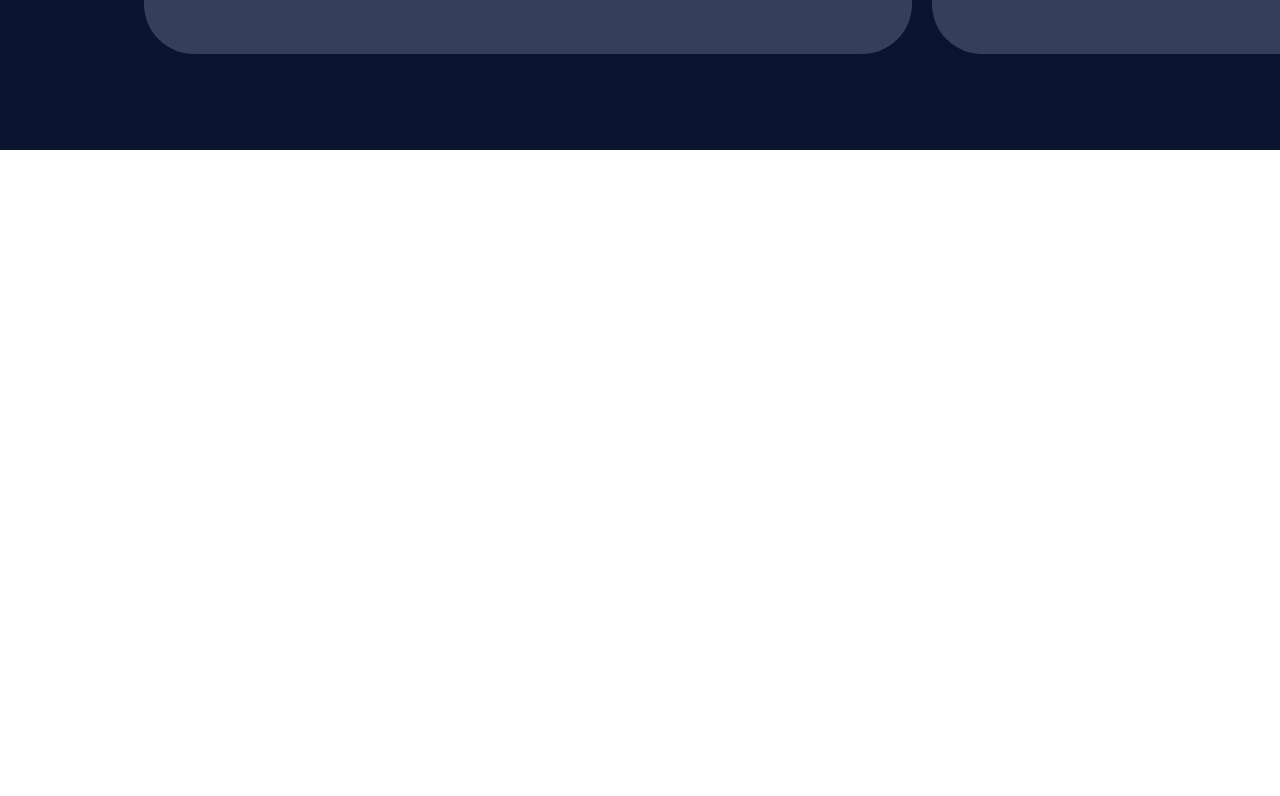
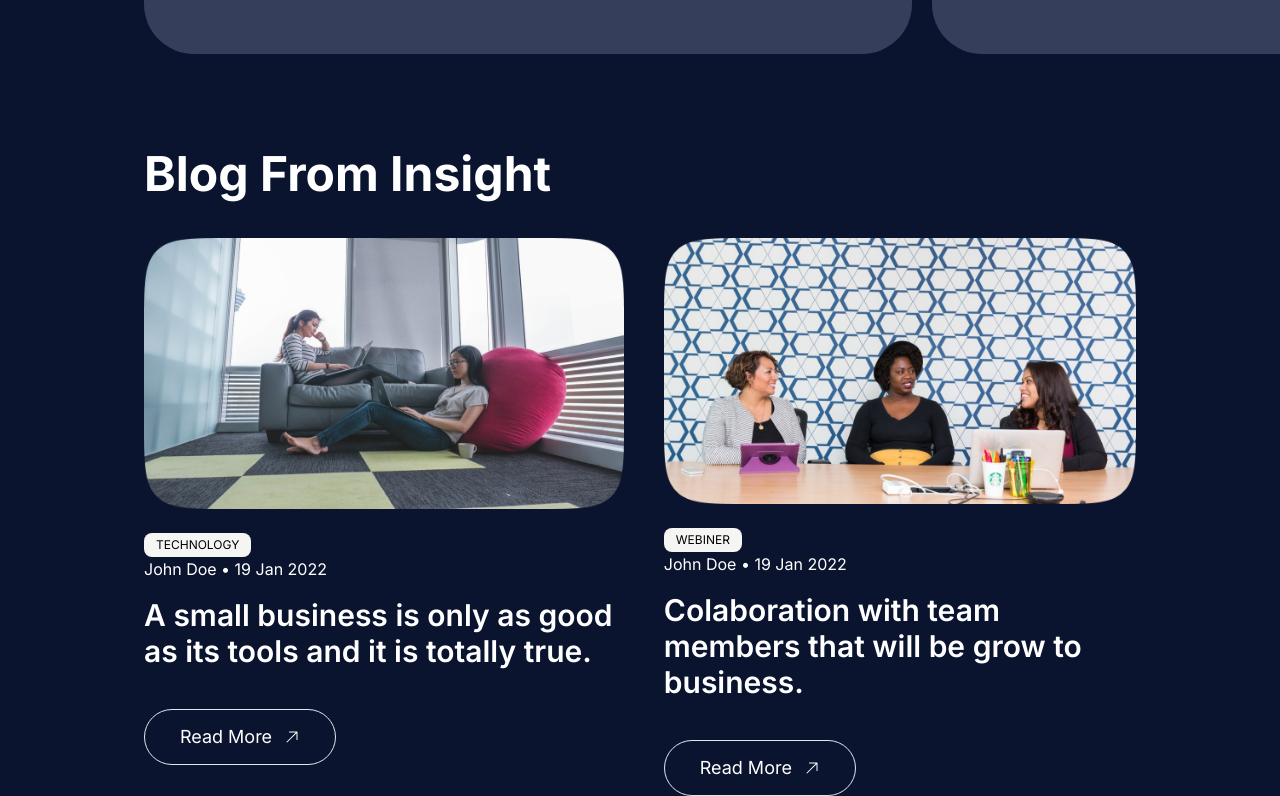
Before and after one commit to Kerotobil/bykr-case, a Next.js app: page / in a window 1280 px wide. Shown: the part 5473-6269 px from the top of the page. Before the commit the page ends 5623 px from the top, so only its background shows below. Built offline with nearby package versions, Linux system fonts and the light colour scheme.

Commit message:
Add SeventhLayout

```diff
--- /dev/null
+++ b/components/Home/SeventhLayout.tsx
@@ -0,0 +1,39 @@
+import Image from 'next/image';
+import { Button } from '../General/button';
+
+export const SeventhLayout = () => {
+  const contents = [
+    {
+      imageUrl: '/Rectangle18.png',
+      tag: 'TECHNOLOGY',
+      author: 'John Doe',
+      date: '19 Jan 2022',
+      title: 'A small business is only as good as its tools and it is totally true.',
+    },
+    {
+      imageUrl: '/Rectangle19.png',
+      tag: 'WEBINER',
+      author: 'John Doe',
+      date: '19 Jan 2022',
+      title: 'Colaboration with team members that will be grow to business.',
+    },
+  ];
+  return (
+    <div className="px-36">
+      <h2>Blog From Insight</h2>
+      <div className="flex justify-between space-x-10 mt-10">
+        {contents.map((item, index) => (
+          <div>
+            <Image src={item.imageUrl} alt="" width={554} height={120} />
+            <h6 className="bg-stone-100 w-min text-xs px-3 py-1 mt-6 text-black  rounded-lg">{item.tag} </h6>
+            <div>
+              <span>{item.author} </span>&bull; <span>{item.date} </span>
+              <h3 className="mt-4">{item.title} </h3>
+              <Button text="Read More" bgColor="bg-transparent" borderClasses="border" textClasses="text-white" />
+            </div>
+          </div>
+        ))}
+      </div>
+    </div>
+  );
+};
--- a/pages/index.tsx
+++ b/pages/index.tsx
@@ -3,6 +3,7 @@ import { FourthLayout } from '../components/Home/FourthLayout';
 import { InitialLayout } from '../components/Home/InitialLayout';
 import { Navbar } from '../components/Home/Navbar';
 import { SecondLayout } from '../components/Home/SecondLayout';
+import { SeventhLayout } from '../components/Home/SeventhLayout';
 import { SixthLayout } from '../components/Home/SixthLayout';
 import { ThirdLayout } from '../components/Home/ThirdLayout';
 
@@ -20,6 +21,7 @@ export default function Home() {
       <FourthLayout />
       <FifthLayout />
       <SixthLayout />
+      <SeventhLayout />
     </div>
   );
 }
```
Also changed, not shown: public/Rectangle18.png (added), public/Rectangle19.png (added).
